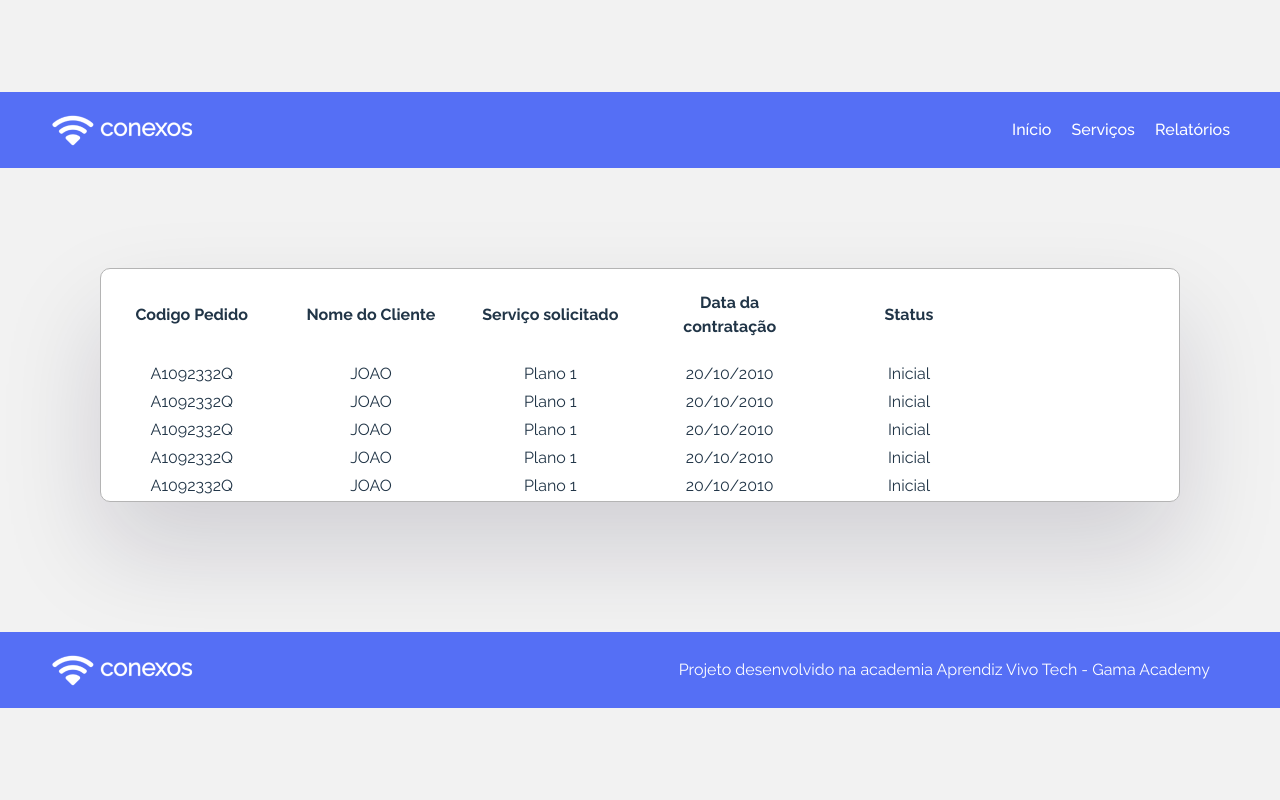
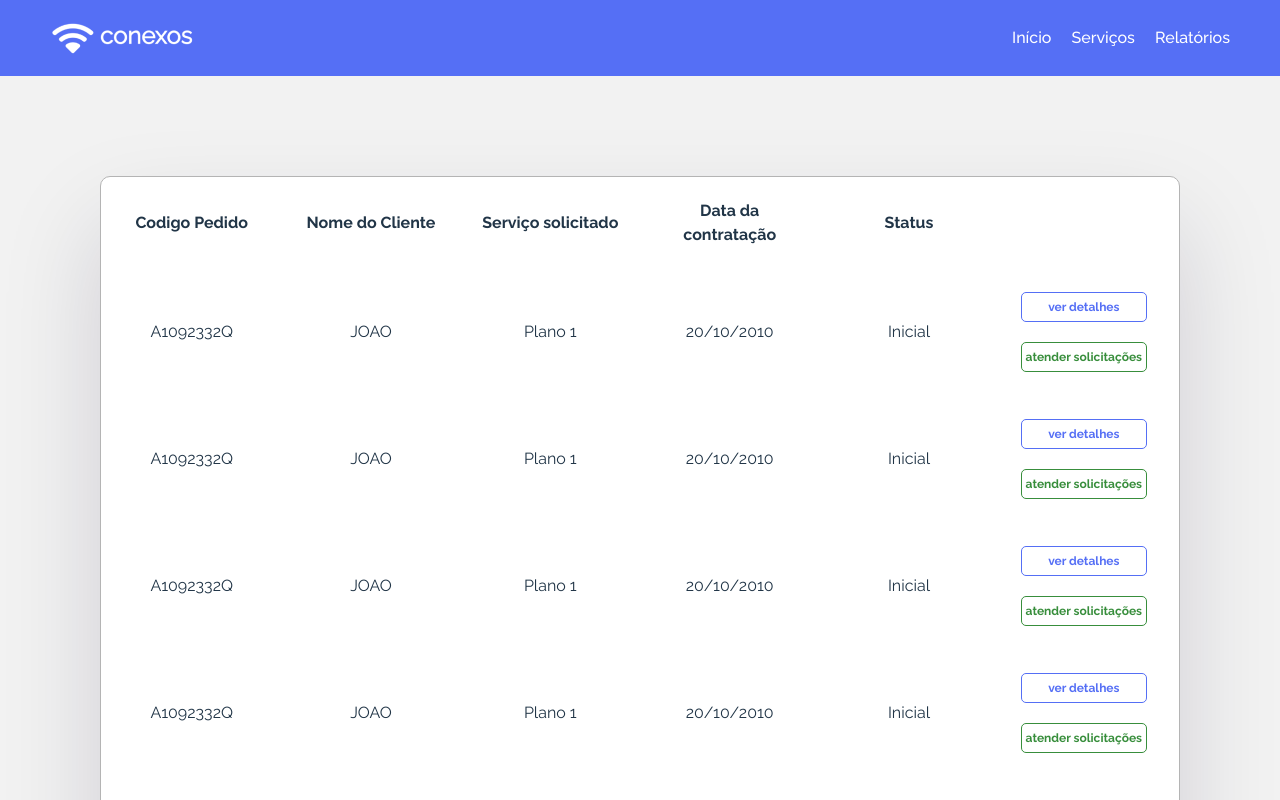
Before and after one commit to sm1-rise/projeto-integrador-conexoes-7, a React (Vite) app in the folder react-sprint2/: page /services in a window 1280 px wide. Shown: the top 800 px of the page. Built offline with nearby package versions, Linux system fonts and the light colour scheme; the HTML template or start-up script is replaced by a standard one.

Commit message:
ajustando tabela

```diff
--- a/react-sprint2/src/components/Botao/style.ts
+++ b/react-sprint2/src/components/Botao/style.ts
@@ -19,8 +19,13 @@ export const BotaoPainelAzul = styled(BotaoLogin)`
     background-color:#fff;
     color:#556FF5;
     font-size:12px;
-    padding: 7px 4px;
+    padding: 7px 26px;
     border: 1px solid #556FF5;
+
+    &:hover{
+        background-color:#556FF5;
+        color:#fff
+    }
 `
 
 export const BotaoPainelVerde = styled(BotaoPainelAzul)`
@@ -29,6 +34,11 @@ export const BotaoPainelVerde = styled(BotaoPainelAzul)`
     font-size:12px;
     padding: 7px 4px;
     border: 1px solid #388E3C;
+
+    &:hover{
+        background-color:#388E3C;
+        color:#fff
+    }
 `
 
 export const BotaoCinza = styled(BotaoLogin)`
--- a/react-sprint2/src/components/FormServices/style.ts
+++ b/react-sprint2/src/components/FormServices/style.ts
@@ -14,10 +14,6 @@ export const Form = styled.form`
   font-size: 17px;
   font-weight: 600;
 
-
-
-
-
   input {
     width: 100%;
     height: 40px;
@@ -28,7 +24,6 @@ export const Form = styled.form`
     font-weight: 500;
     background-color: #f4f4ec;
     border: 0px;
-
   }
 `;
 
--- a/react-sprint2/src/components/Tabela/index.tsx
+++ b/react-sprint2/src/components/Tabela/index.tsx
@@ -1,5 +1,6 @@
 
-import { ContainerTabela, HeadTabela, Info, PosicaoBotao } from './style';
+import Botao from '../Botao';
+import { ContainerTabela, Info, PosicaoBotao } from './style';
 
 function createData(
     codigoPedido: string,
@@ -43,18 +44,19 @@ export default function Tabela() {
                                     <td align="right">{row.data}</td>
                                     <td align="right">{row.status}</td>
                                     <PosicaoBotao>
-
+                                        <td>
+                                            <Botao type='botaoPainelAzul' text='ver detalhes' onClick={() => { console.log("Teste") }} />
+                                            <Botao type='botaoPainelVerde' text='atender solicitações' />
+                                        </td>
                                     </PosicaoBotao>
 
                                 </tr>
 
+
                             </tbody>
                         ))}
-
                     </table>
-
                 </Info>
-
             </ContainerTabela >
         </>
     );
--- a/react-sprint2/src/components/Tabela/style.ts
+++ b/react-sprint2/src/components/Tabela/style.ts
@@ -6,6 +6,8 @@ export const ContainerTabela = styled.div`
     display: flex;
     justify-content:center;
     padding: 0px px;
+
+
 `
 
 export const Info = styled.section`
@@ -18,37 +20,33 @@ export const Info = styled.section`
 td, th {
   text-align: center;
 
+
 }
 
 th{
   padding: 20px;
+
+
 }
 td{
   font-weight:400;
+
 }
 
 table{
   width: 100%;
   table-layout: fixed;
   text-align: center;
-}
 
-thead{
-  border: 1px solid black;
+
 }
 `;
-
-export const HeadTabela = styled.div`
-
-    tr{
-        padding:0px 60px;
-         text-align: center;
-         background: #556ff5;
-    }
-`
 
 export const PosicaoBotao = styled.div`
   td{
     padding-bottom:20px;
+    padding-right: 10px;
+    border:none;
+
   }
 `
```
Also changed, not shown: react-sprint2/src/components/Botao/index.tsx (line endings or trailing spaces).
